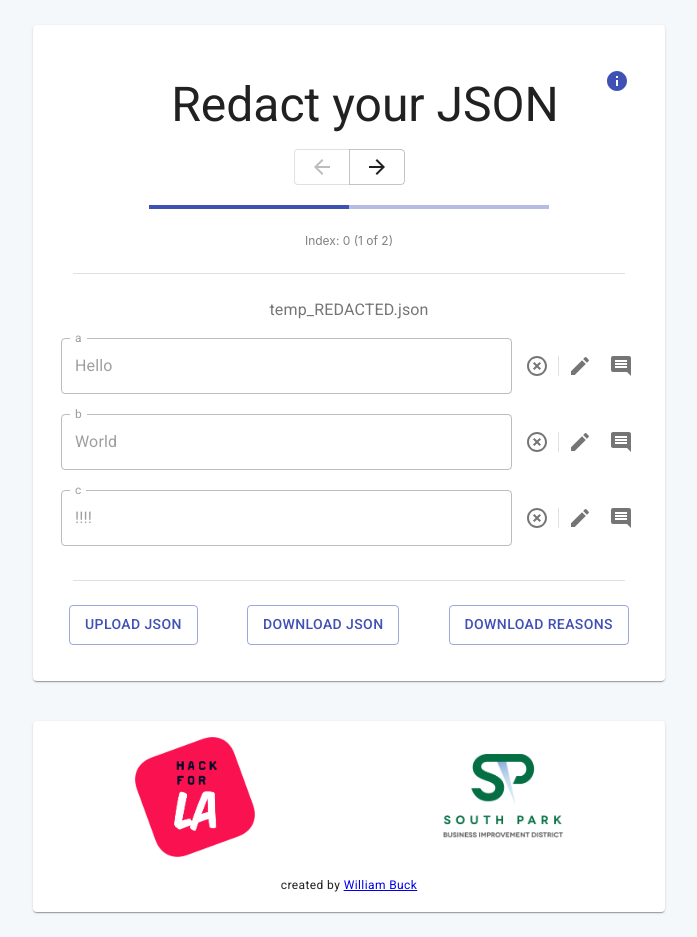
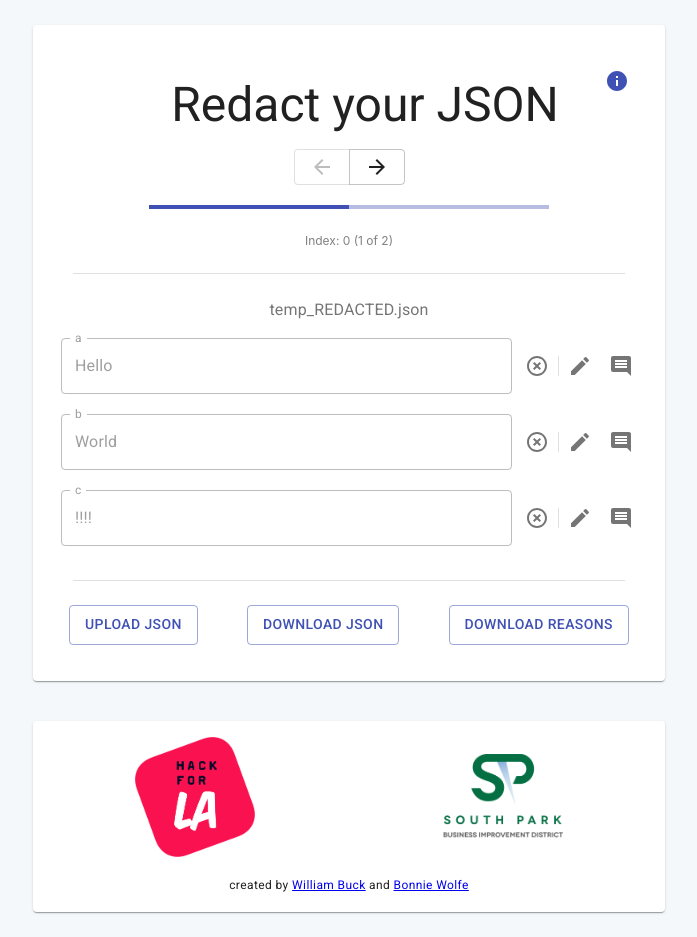
Before and after one commit to wsbuck/Slack-Redact, a React (Create React App) app: page / in a window 1280 px wide. Shown: the whole page, without its empty margins (291-988 px from the left). Built offline with nearby package versions, Linux system fonts and the light colour scheme.

Commit message:
Add Bonnie Wolfe to footer

```diff
--- a/src/components/Footer.js
+++ b/src/components/Footer.js
@@ -40,6 +40,7 @@
         <Grid item xs={12}>
           <Typography variant='caption'>
             created by <a href="https://williambuck.dev">William Buck</a>
+            &nbsp;and <a href="https://www.linkedin.com/in/bonnieawolfe/">Bonnie Wolfe</a>
           </Typography>
         </Grid>
       </Grid>
```
